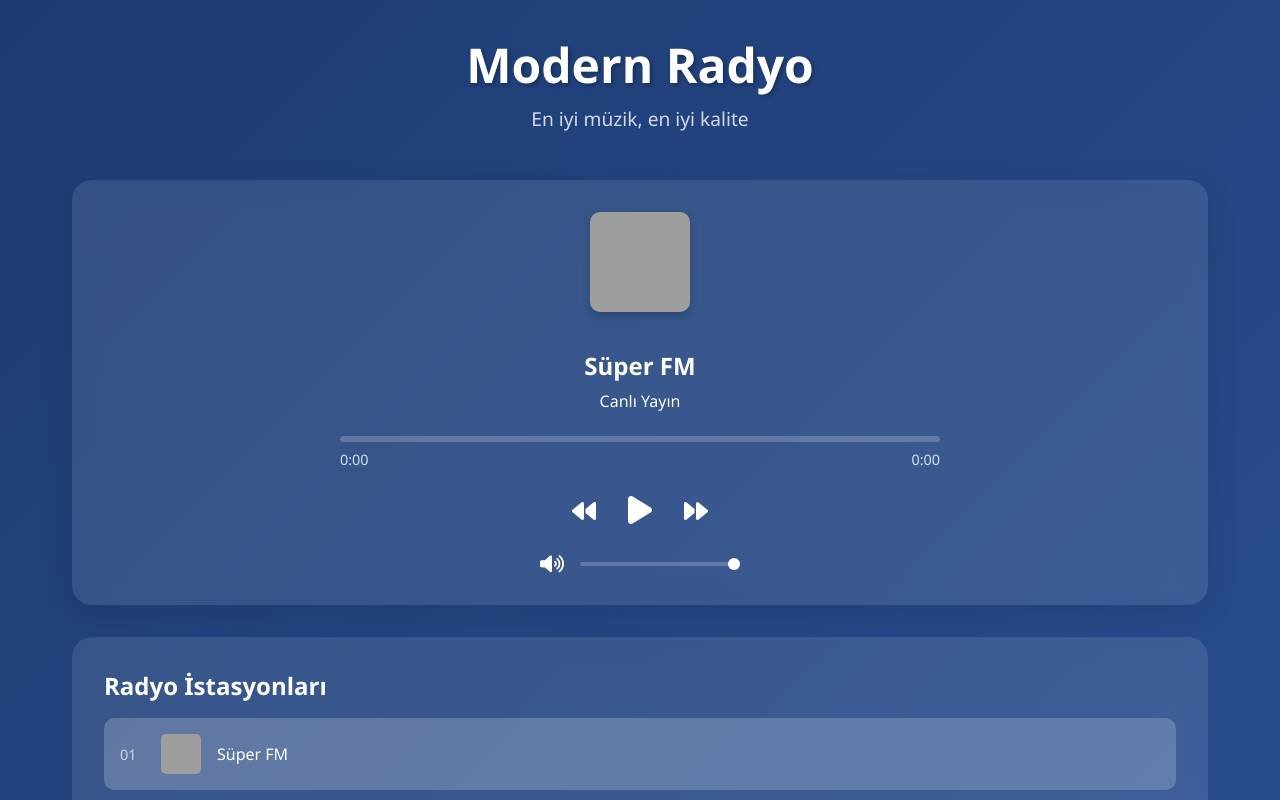
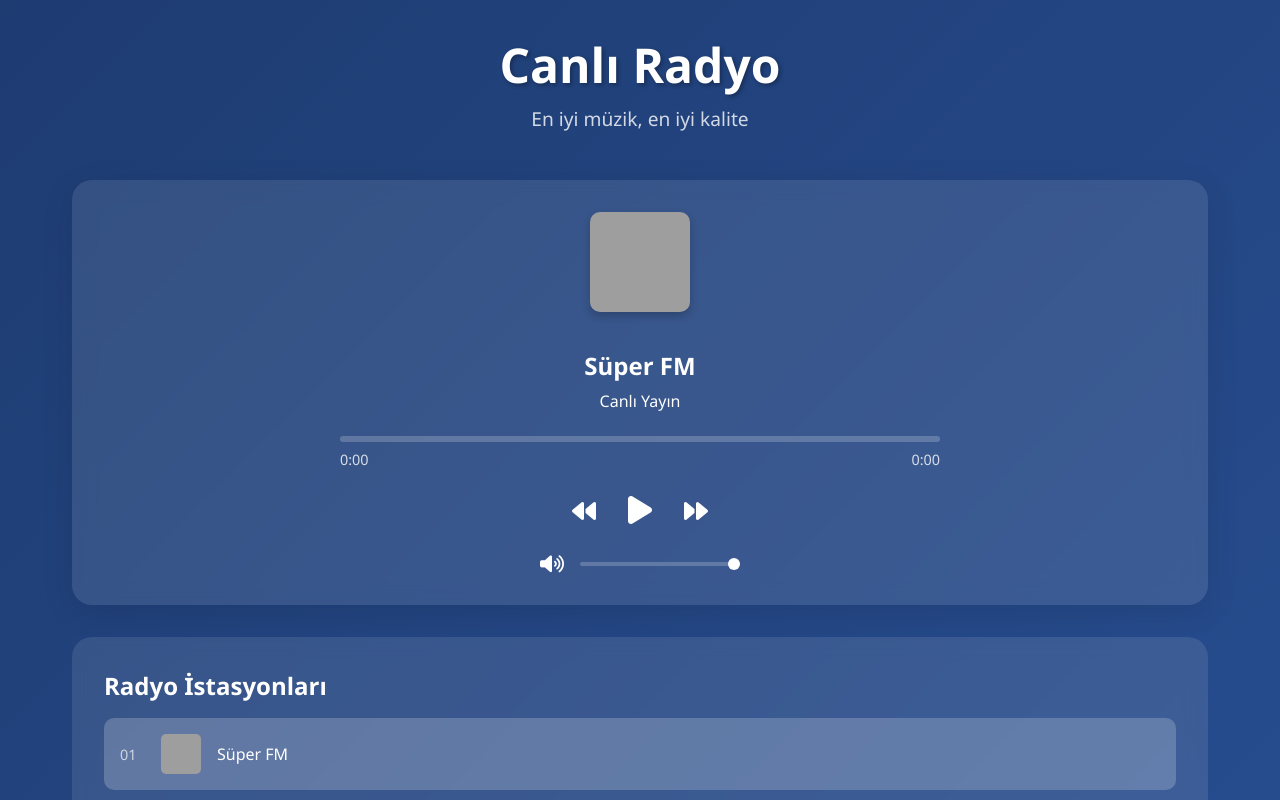
Before and after one commit to seyanardag/radyo, a plain HTML site: page index.html in a window 1280 px wide. Shown: the top 800 px of the page. Drawn offline with nearby package versions, Linux system fonts and the light colour scheme; grey boxes are pictures that could not be loaded.

Commit message:
Update index.html

```diff
--- a/index.html
+++ b/index.html
@@ -4,7 +4,7 @@
 <head>
     <meta charset="UTF-8">
     <meta name="viewport" content="width=device-width, initial-scale=1.0">
-    <title>Modern Radyo</title>
+    <title>Radyo</title>
     <link rel="icon" type="image/png" sizes="32x32" href="favicon-32x32.png">
     <link rel="icon" type="image/png" sizes="16x16" href="favicon-16x16.png">
     <link rel="apple-touch-icon" sizes="180x180" href="apple-touch-icon.png">
@@ -20,7 +20,7 @@
 <body>
     <div class="container">
         <header>
-            <h1>Modern Radyo</h1>
+            <h1>Canlı Radyo</h1>
             <p class="slogan">En iyi müzik, en iyi kalite</p>
         </header>
 
```
